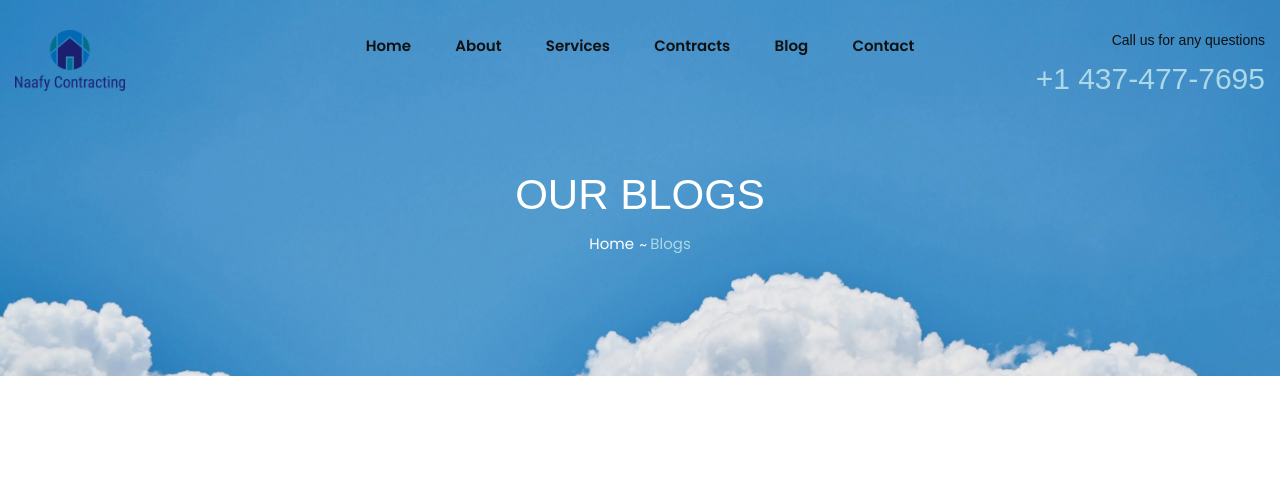
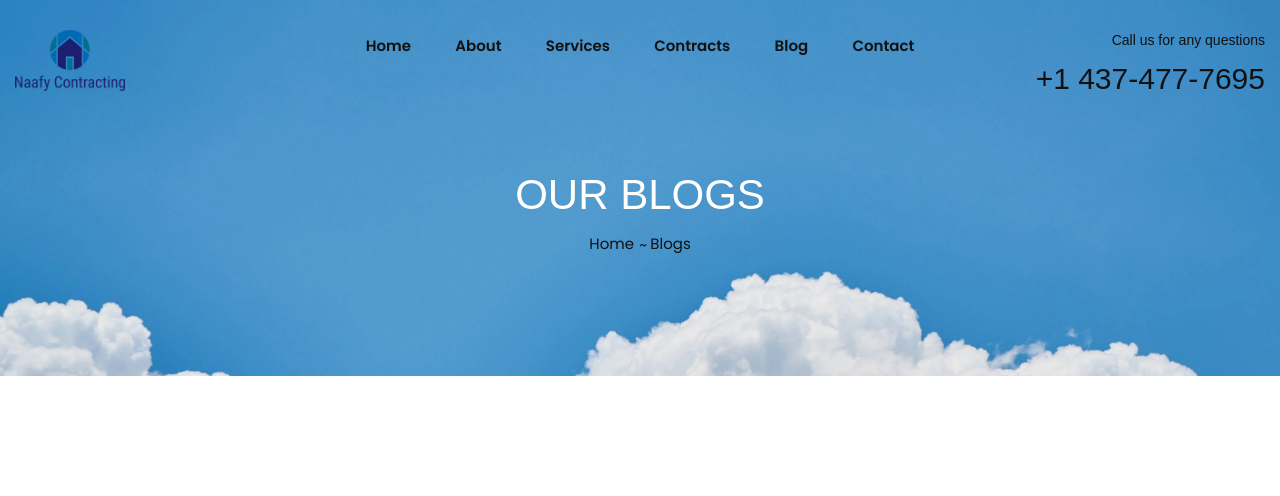
Before and after one commit to Aneela-Kiran/naafy-contracting, a Django app: page /blog/ in a window 1280 px wide. Shown: the top 496 px of the page. Run offline with Django 5.2, Linux system fonts and the light colour scheme; data comes from the database, SQL or seed files in the repository; some libraries are stand-ins or nearby versions; some web fonts are replaced.

Commit message:
Slight changes in the core and style.css for span of breadcrumbs

```diff
--- a/static/css/style.css
+++ b/static/css/style.css
@@ -1457,7 +1457,7 @@ ol {
 
 .breadcrumb__links a {
 	font-size: 15px;
-	color: #ffffff;
+	color: #111111;
 	display: inline-block;
 	position: relative;
 	margin-right: 12px;
@@ -1472,7 +1472,7 @@ ol {
 
 .breadcrumb__links span {
 	font-size: 15px;
-	color: #ADD8E6;
+	color: #111111;
 	display: inline-block;
 }
 
--- a/templates/partials/core.html
+++ b/templates/partials/core.html
@@ -69,7 +69,7 @@
                 <div class="col-lg-3">
                     <div class="header__widget">
                         <span>Call us for any questions</span>
-                        <h3 style="color:#ADD8E6;">{{contact_details.phone_no}}</h3>
+                        <h3>{{contact_details.phone_no}}</h3>
                     </div>
                 </div>
             </div>
```
Also changed, not shown: 1 other file.
